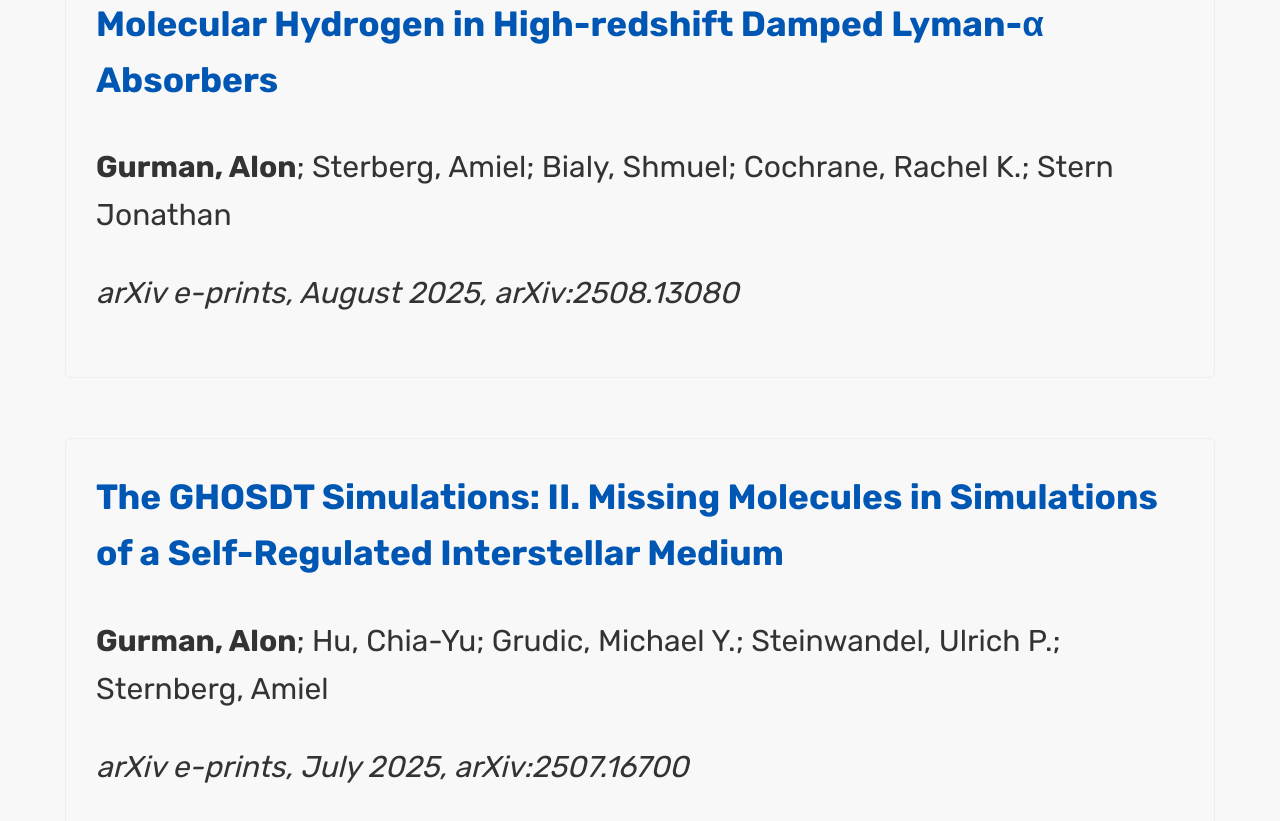
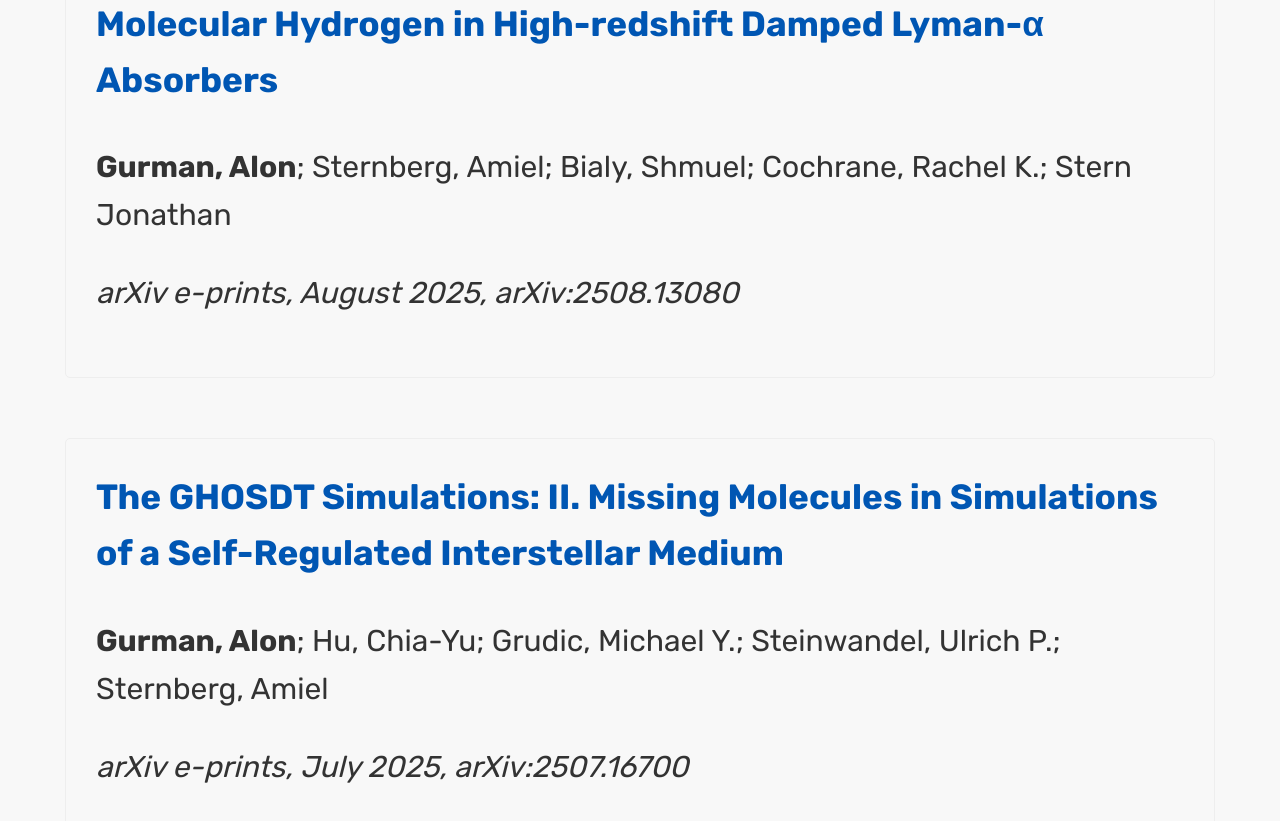
Before and after one commit to alongurman/alongurman.github.io, a plain HTML site: page index.html in a window 1280 px wide. Shown: the part 3692-4513 px from the top of the page. Drawn offline with Linux system fonts and the light colour scheme.

Commit message:
Update index.html

```diff
--- a/index.html
+++ b/index.html
@@ -293,7 +293,7 @@
 
     <div class="publication">
       <h3><a href="https://doi.org/10.48550/arXiv.2508.13080" target="_blank">Molecular Hydrogen in High-redshift Damped Lyman-α Absorbers</a></h3>
-      <p class="authors"><strong>Gurman, Alon</strong>; Sterberg, Amiel; Bialy, Shmuel; Cochrane, Rachel K.; Stern Jonathan</p>
+      <p class="authors"><strong>Gurman, Alon</strong>; Sternberg, Amiel; Bialy, Shmuel; Cochrane, Rachel K.; Stern Jonathan</p>
       <p class="journal-info">arXiv e-prints, August 2025, arXiv:2508.13080</p>
     </div>
 
```
